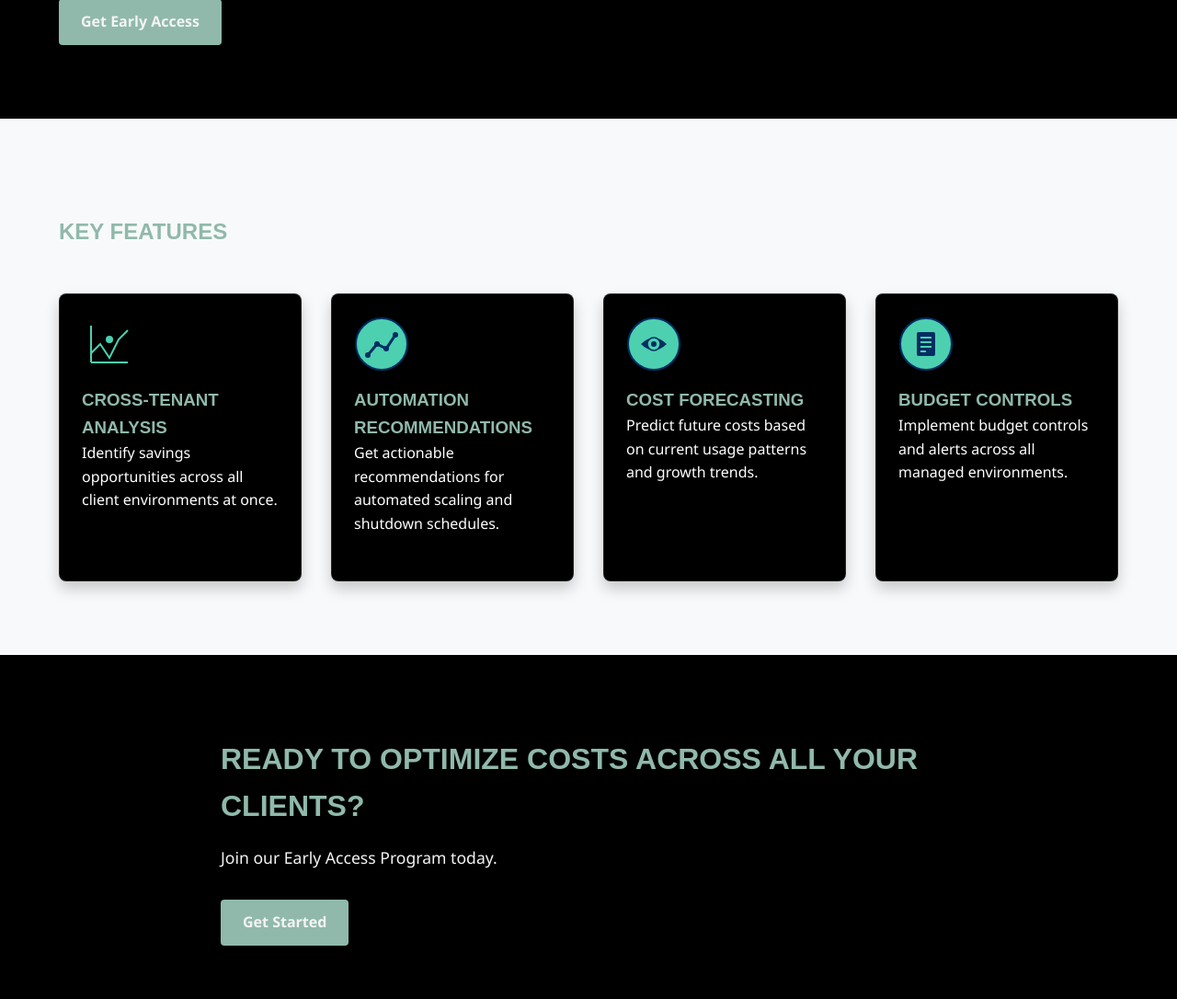
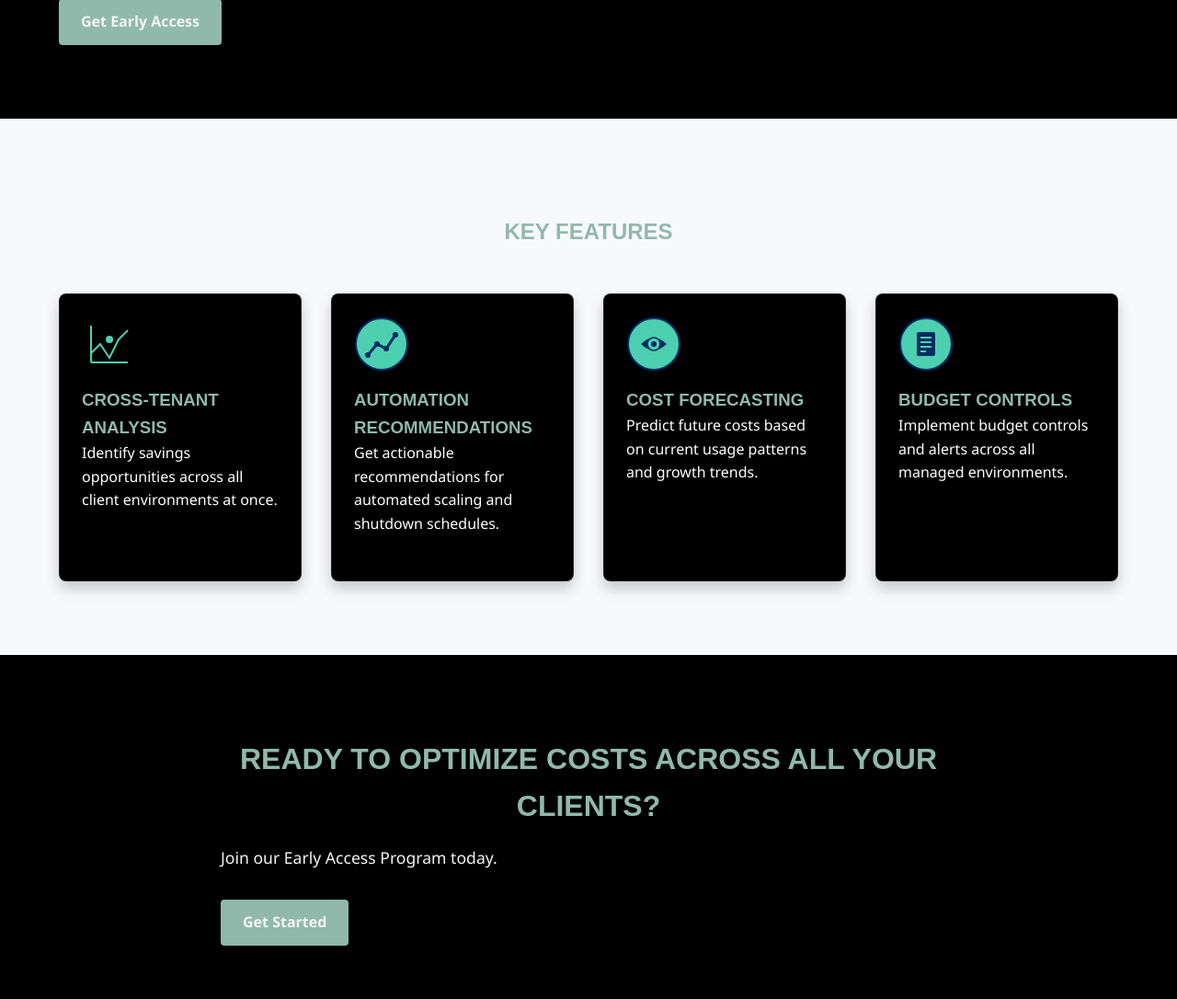
Before and after one commit to schoonercg/netrunsystems, a Flask app: page /product/cost-optimizer in a window 1280 px wide. Shown: the part 939-2025 px from the top of the page at 92% size. Run offline with Flask 3, Linux system fonts and the light colour scheme.

Commit message:
Assistant checkpoint: Center align h2 headers across all pages
Assistant generated file changes:
- static/css/styles.css: Center align h2 headers across all page sections, Center align CTA section h2, Center align product features h2, Center align service category h2

---

User prompt:

please apply this styling to the H2 headers on the other pages as well

Replit-Commit-Author: Assistant
Replit-Commit-Session-Id: c1a09f50-a6b6-44fd-ad83-2e6e0a432144

```diff
--- a/static/css/styles.css
+++ b/static/css/styles.css
@@ -570,7 +570,7 @@ nav {
   margin-bottom: 3rem;
   font-size: 2rem;
   color: var(--primary-color);
-  text-align: left;
+  text-align: center;
 }
 
 .product-icon {
@@ -662,7 +662,7 @@ nav {
 }
 
 .product-features h2 {
-  text-align: left;
+  text-align: center;
   margin-bottom: 3rem;
   color: var(--primary-color);
 }
@@ -746,6 +746,7 @@ nav {
   margin-bottom: 1rem;
   font-size: 2rem;
   color: var(--primary-color);
+  text-align: center;
 }
 
 .cta p {
@@ -1561,6 +1562,7 @@ h1, h2, h3, h4, h5, h6 {
     color: #84baaa;
     margin-bottom: 2rem;
     font-size: 1.8rem;
+    text-align: center;
 }
 
 .service-list {
```
